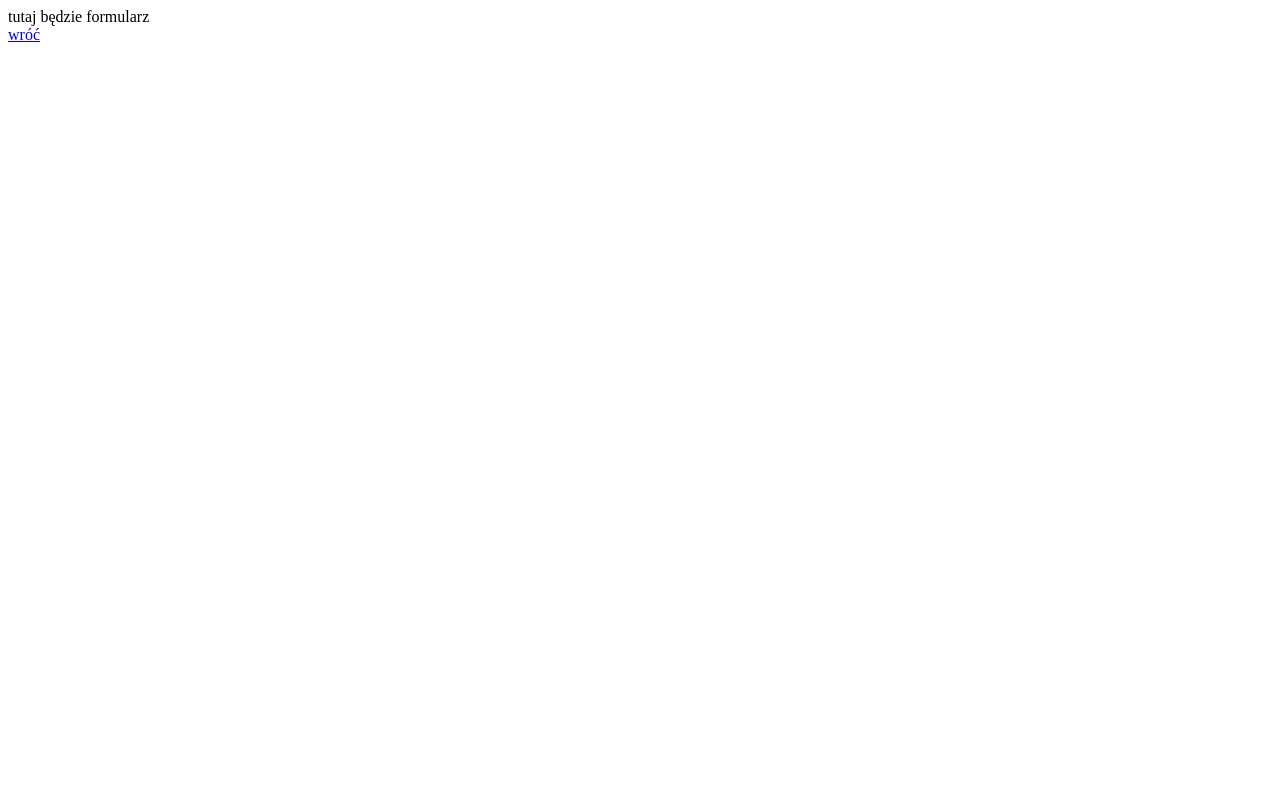
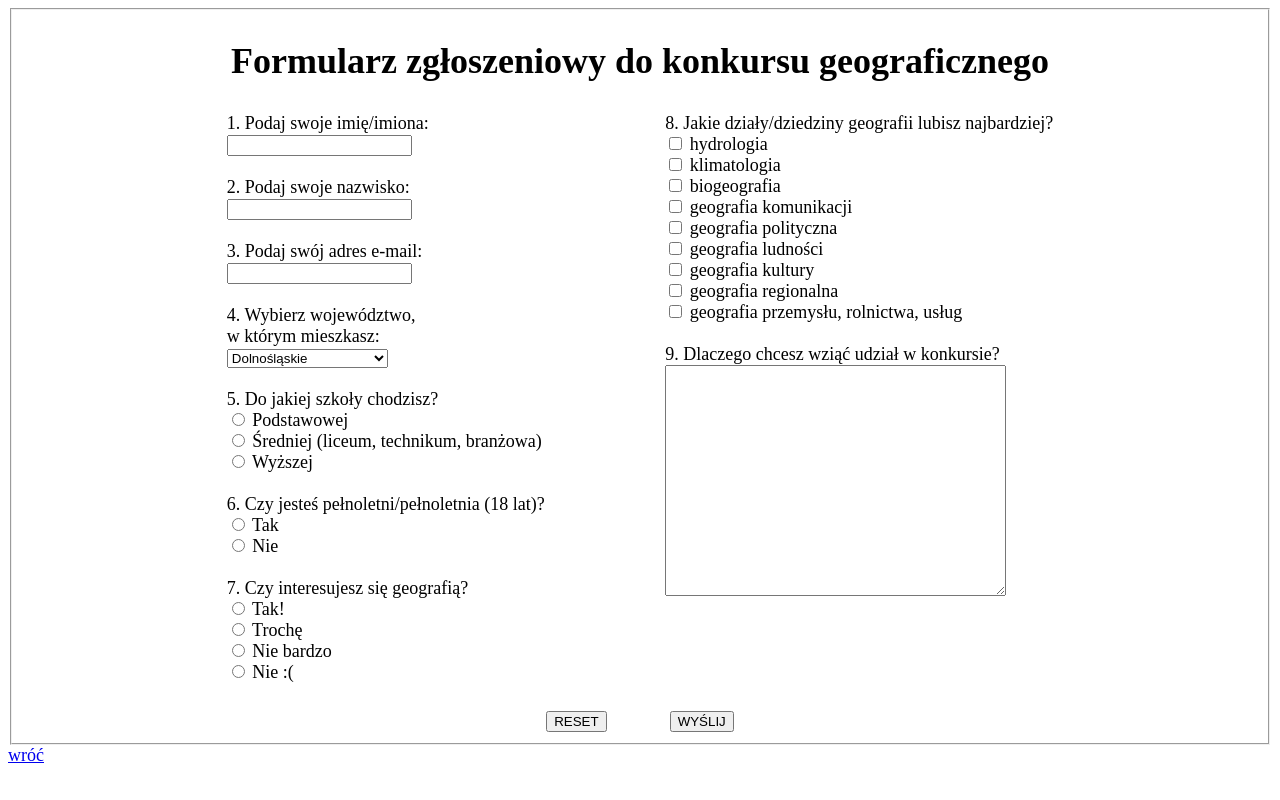
Before and after one commit to tooja/firstpage, a plain HTML site: page formularz_banka.html in a window 1280 px wide. Drawn offline with Linux system fonts and the light colour scheme.

Commit message:
Update formularz_banka.html
dodanie formularza

```diff
--- a/formularz_banka.html
+++ b/formularz_banka.html
@@ -3,10 +3,82 @@
 <html>
 		<head>
 			<meta charset="utf-8">
-        <title> Bańka </title>
+			<title> formularz Bańka </title>
 		</head>
 	<body>
-   tutaj będzie formularz <br>
-   <A HREF="https://tooja.github.io/firstpage/index.html"> wróć </A>
+	<center>
+	<font size="4">
+	<fieldset>
+	<font align="center"><h1> Formularz zgłoszeniowy do konkursu geograficznego </h1></font>
+	<table  height="100%" bordercolor="white">
+<tr>
+<td><form>
+1. Podaj swoje imię/imiona: <br><label><input type="text"></label><br> <br>
+
+2. Podaj swoje nazwisko: <br><label><input type="text"></label><br> <br>
+
+3. Podaj swój adres e-mail: <br><label><input type="email"></label><br> <br>
+
+4. Wybierz województwo,<br> w którym mieszkasz: <br>
+<SELECT NAME="województwo">
+<OPTION VALUE="województwo"> Dolnośląskie
+<OPTION VALUE="województwo"> Kujawsko - pomorskie
+<OPTION VALUE="województwo"> Lubelskie
+<OPTION VALUE="województwo"> Lubuskie
+<OPTION VALUE="województwo"> Łódzkie
+<OPTION VALUE="województwo"> Małopolskie
+<OPTION VALUE="województwo"> Mazowieckie
+<OPTION VALUE="województwo"> Opolskie
+<OPTION VALUE="województwo"> Podkarpackie
+<OPTION VALUE="województwo"> Podlaskie
+<OPTION VALUE="województwo"> Pomorskie
+<OPTION VALUE="województwo"> Śląskie
+<OPTION VALUE="województwo"> Świętokrzyskie
+<OPTION VALUE="województwo"> Warmińsko - mazurskie
+<OPTION VALUE="województwo"> Wielkopolskie
+<OPTION VALUE="województwo"> Zachodniopomorskie
+</SELECT> <br> <br>
+
+5. Do jakiej szkoły chodzisz? <br>
+<input type="radio" NAME="szkoła" > Podstawowej <br>
+<input type="radio" NAME="szkoła" > Średniej (liceum, technikum, branżowa) <br>
+<input type="radio" NAME="szkoła" > Wyższej <br> <br>
+
+6. Czy jesteś pełnoletni/pełnoletnia (18 lat)? <br>
+<input type="radio" NAME="pełnoletność" > Tak <br>
+<input type="radio" NAME="pełnoletność" > Nie <br> <br>
+
+7. Czy interesujesz się geografią? <br>
+<input type="radio" NAME="lubisz" > Tak! <br>
+<input type="radio" NAME="lubisz" > Trochę <br>
+<input type="radio" NAME="lubisz" > Nie bardzo <br>
+<input type="radio" NAME="lubisz" > Nie :( <br> <br>
+</td>
+<td>&nbsp;&nbsp;&nbsp;&nbsp;&nbsp;&nbsp;&nbsp;&nbsp;&nbsp;&nbsp;&nbsp;&nbsp;&nbsp;&nbsp;&nbsp;&nbsp;&nbsp;&nbsp;&nbsp;&nbsp;&nbsp;&nbsp;&nbsp;&nbsp;&nbsp;
+</td>
+<td valign="top">
+8. Jakie działy/dziedziny geografii lubisz najbardziej? <br>
+<input type="checkbox" name="dziedzina" value="1" /> <label>hydrologia</label><br>
+<input type="checkbox" name="dziedzina" value="2" /> <label>klimatologia</label><br>
+<input type="checkbox" name="dziedzina" value="3" /> <label>biogeografia</label><br>
+<input type="checkbox" name="dziedzina" value="4" /> <label>geografia komunikacji</label><br>
+<input type="checkbox" name="dziedzina" value="5" /> <label>geografia polityczna</label><br>
+<input type="checkbox" name="dziedzina" value="6" /> <label>geografia ludności</label><br>
+<input type="checkbox" name="dziedzina" value="7" /> <label>geografia kultury</label><br>
+<input type="checkbox" name="dziedzina" value="8" /> <label>geografia regionalna</label><br>
+<input type="checkbox" name="dziedzina" value="9" /> <label>geografia przemysłu, rolnictwa, usług</label><br> <br>
+
+9. Dlaczego chcesz wziąć udział w konkursie? <br>
+<TEXTAREA NAME="text" ROWS=15 COLS=40></TEXTAREA>
+</form>
+</td>
+</tr>
+</table>
+<INPUT TYPE="reset" VALUE="RESET"> &nbsp;&nbsp;&nbsp;&nbsp;&nbsp;&nbsp;&nbsp;&nbsp;&nbsp;&nbsp;&nbsp;&nbsp;
+<INPUT TYPE="submit" VALUE="WYŚLIJ">
+</fieldset>
+	</center>
+	<A HREF="index.html"> wróć </A>
+	</font>
 	</body>
 </html>
```
Lines whose indentation alone changed are shown as unchanged.
